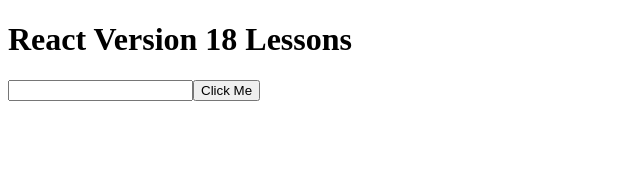
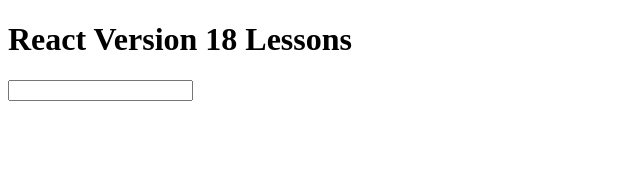
Before and after one commit to hafeezrq/react18-lessons, a React (Create React App) app: page / in a window 1280 px wide. Shown: the top 170 px of the page, without its empty margins (0-640 px from the left). Built offline with nearby package versions, Linux system fonts and the light colour scheme.

Commit message:
Refactoe SearchBar comp to setup basic form and submit.

```diff
--- a/src/lesson5-api/components/SearchBar.js
+++ b/src/lesson5-api/components/SearchBar.js
@@ -1,11 +1,13 @@
 const SearchBar = ({ onSubmit }) => {
-  const handleClick = () => {
-    onSubmit('Cars');
+  const handleSubmit = event => {
+    event.preventDefault();
+    console.log('I am trying to send info to parent!');
   };
   return (
     <div>
-      <input />
-      <button onClick={handleClick}>Click Me</button>
+      <form onSubmit={handleSubmit}>
+        <input />
+      </form>
     </div>
   );
 };
```
